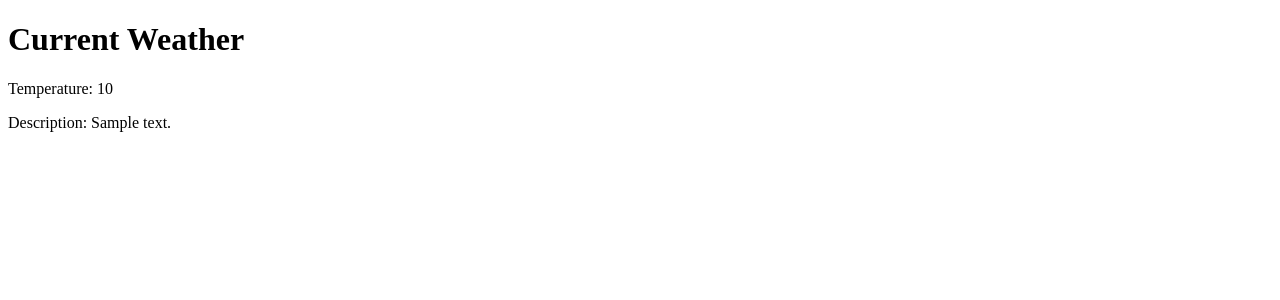
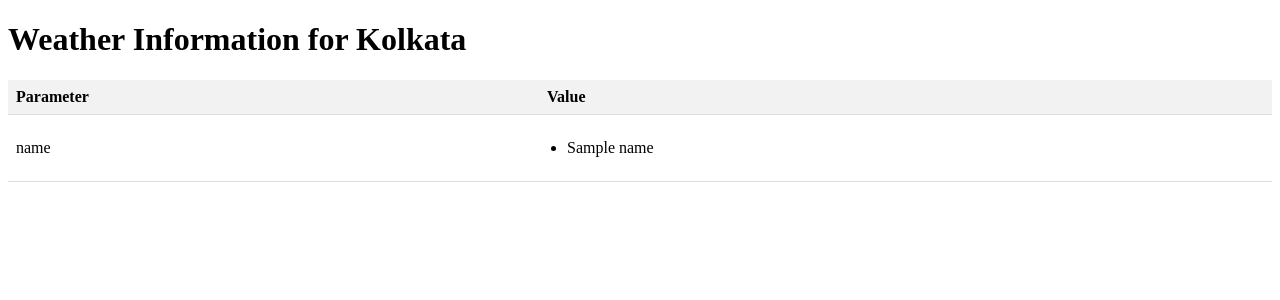
Before and after one commit to Aishik122/assignment_pw, a Flask app: page / in a window 1280 px wide. Shown: the top 300 px of the page. Run offline with Flask 3, Linux system fonts and the light colour scheme; tables that the repository leaves empty hold one stand-in row (values such as "Sample post"); a database or web service that is not in the repository returns one stand-in record (values such as "Sample title"); data that the repository does not hold is empty.

Commit message:
update project 2

```diff
--- a/Flask/Flask_projects/Public_api/app.py
+++ b/Flask/Flask_projects/Public_api/app.py
@@ -5,18 +5,11 @@ app = Flask(__name__)
 
 @app.route('/')
 def index():
-
     response = requests.get('https://api.openweathermap.org/data/2.5/weather?q=kolkata&unit=metric&appid=ee31290b9b49856f1ad681ed5ae94773')
     data = response.json()
 
-    # Extract relevant information from the API response
-    weather = {
-        'temperature': data['main']['temp'],
-        'description': data['weather'][0]['description']
-    }
-
     # Render the template with weather data
-    return render_template('index.html', weather=weather)
+    return render_template('index.html', weather_data=data)
 
 if __name__ == '__main__':
     app.run(debug=True)
--- a/Flask/Flask_projects/Public_api/templates/index.html
+++ b/Flask/Flask_projects/Public_api/templates/index.html
@@ -3,11 +3,66 @@
 <head>
     <meta charset="UTF-8">
     <meta name="viewport" content="width=device-width, initial-scale=1.0">
-    <title>Weather App</title>
+    <title>Weather Information</title>
+    <style>
+        table {
+            border-collapse: collapse;
+            width: 100%;
+        }
+        th, td {
+            padding: 8px;
+            text-align: left;
+            border-bottom: 1px solid #ddd;
+        }
+        th {
+            background-color: #f2f2f2;
+        }
+        .nested {
+            padding-left: 20px;
+        }
+    </style>
 </head>
 <body>
-    <h1>Current Weather</h1>
-    <p>Temperature: {{ weather.temperature }}</p>
-    <p>Description: {{ weather.description }}</p>
+    <h1>Weather Information for Kolkata</h1>
+    <table>
+        <tr>
+            <th>Parameter</th>
+            <th>Value</th>
+        </tr>
+        {% for key, value in weather_data.items() %}
+            <tr>
+                <td>{{ key }}</td>
+                <td>
+                    {% if value is mapping %}
+                        <ul class="nested">
+                            {% for k, v in value.items() %}
+                                <li>{{ k }}: {{ v }}</li>
+                            {% endfor %}
+                        </ul>
+                    {% elif value is iterable and value is not string %}
+                        <ul class="nested">
+                            {% for item in value %}
+                                <li>{{ item }}</li>
+                            {% endfor %}
+                        </ul>
+                    {% else %}
+                        {{ value }}
+                    {% endif %}
+                </td>
+            </tr>
+        {% endfor %}
+    </table>
+
+    <script>
+        var toggler = document.getElementsByClassName("caret");
+        var i;
+
+        for (i = 0; i < toggler.length; i++) {
+            toggler[i].addEventListener("click", function() {
+                this.parentElement.querySelector(".nested").classList.toggle("active");
+                this.classList.toggle("caret-down");
+            });
+        }
+    </script>
 </body>
 </html>
```
